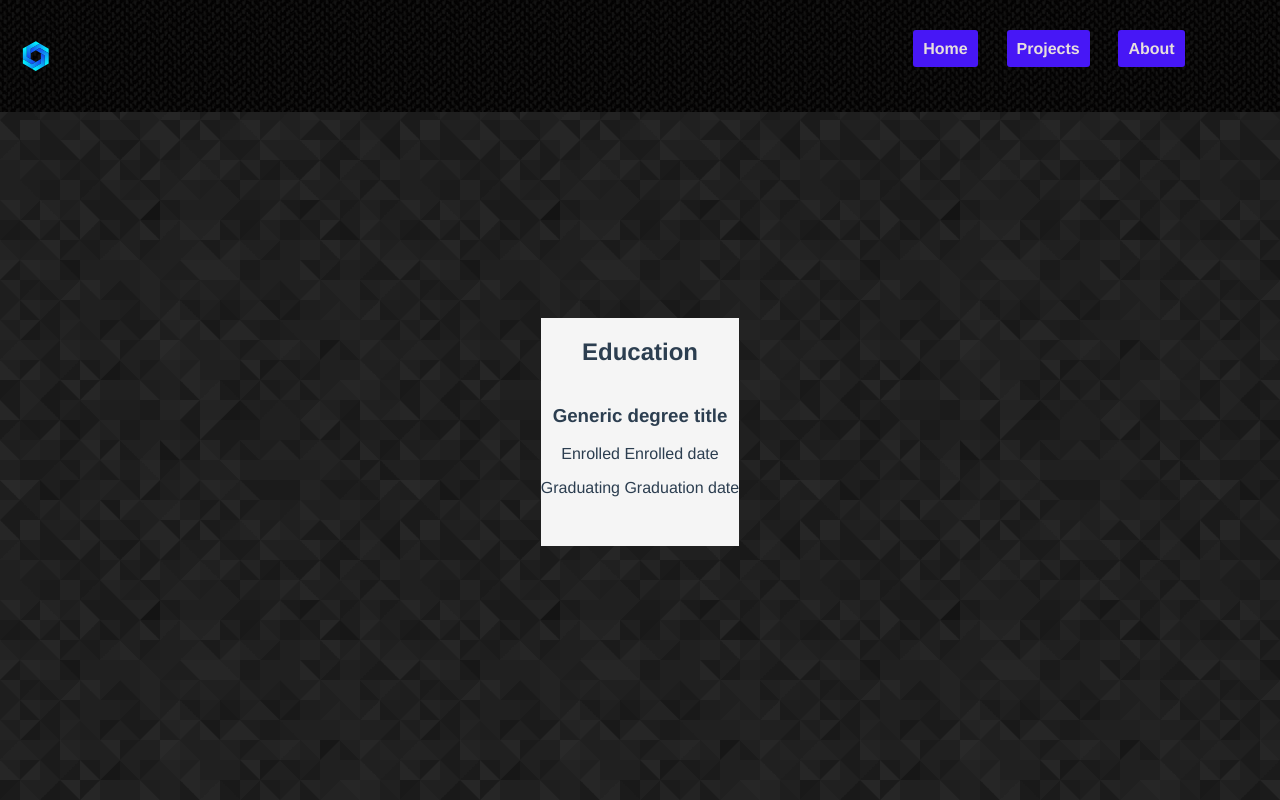
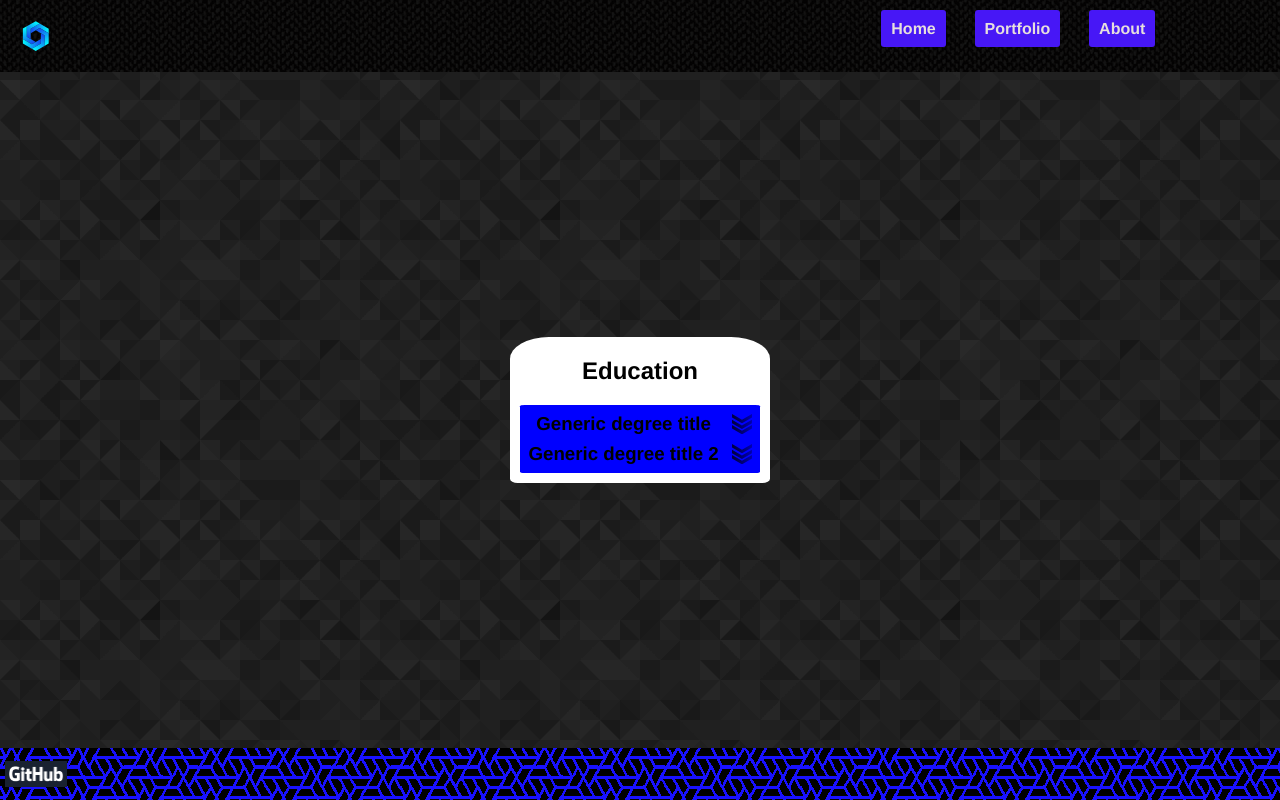
Before and after one commit to Lucas-Bech/Web-Portfolio, a Vue app: page /#/About in a window 1280 px wide. Built offline with nearby package versions, Linux system fonts and the light colour scheme; a small style sheet from the web is missing.

Commit message:
rename 'Home' to 'Resume', rename 'Projects' to 'Portfolio', fix app grid layout, improved Education component layout

```diff
--- a/src/App.vue
+++ b/src/App.vue
@@ -38,14 +38,12 @@ body {
   "header"
   "main"
   "footer";
-  grid-template-columns: repeat(auto-fit, minmax(20vw, 100vw));
-  grid-template-rows: 9vh 1000px 20px;
-  grid-row-gap: 20vh;
+  grid-template-rows: .1fr 1fr .1fr;
+  grid-row-gap: 10vh;
   font-family: "Avenir", Helvetica, Arial, sans-serif;
   -webkit-font-smoothing: antialiased;
   -moz-osx-font-smoothing: grayscale;
   text-align: center;
-  color: #2c3e50;
   margin: 0;
   min-height: 100%;
 }
--- a/src/components/Education.vue
+++ b/src/components/Education.vue
@@ -4,10 +4,10 @@
         <div id="degreeTable">
             <div class="degree" v-for="degree in degrees" :key="degree.graduationDate">
                 <h3>{{ degree.title }}</h3>
-                <span class="icon expandDown">
-                    <p>Enrolled {{ degree.enrollDate }}</p>
-                    <p>Graduating {{ degree.graduationDate }}</p>
-                </span>
+                <i class="icon expandDown">
+                    <!--<p>Enrolled {{ degree.enrollDate }}</p>
+                    <p>Graduating {{ degree.graduationDate }}</p>-->
+                </i>
             </div>
         </div>
     </div>
@@ -27,19 +27,34 @@ export default {
 
 <style lang="scss" scoped>
 #education {
-    background: whitesmoke;
-    max-width: 75vw;
+    background: white;
     margin: auto;
+    border-radius: 15% 15% 3% 3%;
     #degreeTable {
         display: grid;
-        grid-template-rows: repeat(auto-fit, minmax(5vh, 20vh));
-        #degree {
+        grid-template-rows: repeat(auto-fit, 1fr);
+        grid-row-gap: 1vh;
+        padding: 1vh;
+        border-radius: 2%;
+        margin: 10px;
+        background-color: blue;
+        .degree {
             display: grid;
-            grid-template-columns: 1fr 1fr;
+            grid-template-columns: 1fr .1fr;
+            grid-column-gap: .8em;
+            align-items: center;
+            margin: 0;
+            h3 {
+                margin: 0;
+            }
         }
     }
 }
 .icon.expandDown {
-  background: url('../assets/expandDown.png');
+    width: 20px;
+    height: 20px;
+    display: inline-block;
+    background: url('../assets/expandDown.svg') no-repeat top left;
+    background-size: cover;
 }
 </style>
--- a/src/components/Footer.vue
+++ b/src/components/Footer.vue
@@ -6,18 +6,26 @@
     </footer>
 </template>
 
+<script>
+export default {
+  name: 'Footer'
+}
+</script>
+
+
 <style lang="scss" scoped>
 footer {
-  width: 100%;
-  height: 100%;
-  margin: 0;
-  background: url('../assets/blueHex.png');
   grid-area: footer;
   display: grid;
   grid-template-rows: 1fr;
   grid-template-columns: repeat(3, 1fr);
-  padding: 20px;
-  margin-top: 3em;
+  align-items: center;
+  width: 100%;
+  height: 100%;
+  background: url('../assets/blueHex.png');
   background-color: $sweetBlue;
+  a {
+    margin: 5px;
+  }
 }
 </style>
--- a/src/components/Header.vue
+++ b/src/components/Header.vue
@@ -24,11 +24,8 @@ export default {
     display: grid;
     grid-template-areas: "icon title navbar";
     grid-template-columns: minmax(20vw, 45vw);
-    width: 100%;
-    height: 100%;
+    height: auto;
     background: url('../assets/zigZagDark.png') repeat;
-    right: 0;
-    top: 0;
     padding: 20px;
     align-content: center;
 }
--- a/src/components/Navbar.vue
+++ b/src/components/Navbar.vue
@@ -1,7 +1,8 @@
 <template>
     <nav>
         <router-link to="/Home">Home</router-link>
-        <router-link to="/Projects">Projects</router-link>
+
+        <router-link to="/Portfolio">Portfolio</router-link>
         <router-link to="./About">About</router-link>
     </nav>
 </template>
--- a/src/data/education.json
+++ b/src/data/education.json
@@ -3,8 +3,17 @@
     [
         {
             "title": "Generic degree title",
+            "school": "Generic school",
+            "location": "Generic location",
             "enrollDate": "Enrolled date",
             "graduationDate": "Graduation date"
+        },
+        {
+            "title": "Generic degree title 2",
+            "school": "Generic school 2",
+            "location": "Generic location 2",
+            "enrollDate": "Enrolled date 2",
+            "graduationDate": "Graduation date 2"
         }
     ]
 }
--- a/src/global_style/_variables.scss
+++ b/src/global_style/_variables.scss
@@ -14,3 +14,5 @@ $blandYellow: #F7CE3E;
 $brownGrey: #414141;
 
 $darkViolet: #22252C;
+
+$lightWhite: #DDD;
--- a/src/router.js
+++ b/src/router.js
@@ -1,7 +1,7 @@
 import Vue from 'vue'
 import Router from 'vue-router'
-import Home from './views/Home.vue'
-import Projects from './views/Projects.vue'
+import Resume from './views/Resume.vue'
+import Portfolio from './views/Portfolio.vue'
 import About from './views/About.vue'
 
 Vue.use(Router)
@@ -10,13 +10,13 @@ export default new Router({
     routes: [
         {
             path: '*',
-            name: 'Home',
-            component: Home
+            name: 'Resume',
+            component: Resume
         },
         {
-            path: '/Projects',
-            name: "Projects",
-            component: Projects
+            path: '/Portfolio',
+            name: "Portfolio",
+            component: Portfolio
         },
         {
             path: '/About',
--- a/src/views/About.vue
+++ b/src/views/About.vue
@@ -16,7 +16,10 @@ export default {
 
 <style lang="scss" scoped>
 #about {
+    grid-area: main;
     display: grid;
-    grid-template-rows: repeat(auto-fit, minmax(10vh, 50vh));
+    grid-template-rows: repeat(auto-fit, minmax(1fr, 1fr));
+    width: 100%;
+    height: 100%;
 }
 </style>
--- a/src/views/Projects.vue
+++ b/src/views/Portfolio.vue
@@ -1,5 +1,5 @@
 <template>
-    <div id="projects">
+    <div id="portfolio">
         <Card v-for="project in projects" :key="project.title" :project="project"/>
     </div>
 </template>
@@ -8,7 +8,7 @@
 import Card from '../components/Card.vue'
 import projectsData from '../data/projects.json'
 export default {
-    name: 'Projects',
+    name: 'Portfolio',
     components: {
         Card
     },
@@ -21,7 +21,7 @@ export default {
 </script>
 
 <style lang="scss" scoped>
-#projects {
+#portfolio {
     margin: 0 5vw 0 5vw;
     display: grid;
     grid-template-columns: repeat(auto-fit, minmax(auto, 40vw));
--- a/src/views/Home.vue
+++ b/src/views/Resume.vue
@@ -1,5 +1,5 @@
 <template>
-<div id='home'>
+<div id='resume'>
    <div id="about" class="animated slideInLeft fast">
       <h1>{{ name }}</h1>
       <span>{{ title }} </span>
@@ -11,7 +11,7 @@
 <script>
 import personData from '../data/person.json'
 export default {
-   name: 'Home',
+   name: 'Resume',
    data() {
       return {
          name: personData.name,
```
Also changed, not shown: src/assets/expandDown.svg, src/assets/overlay.svg (added).
